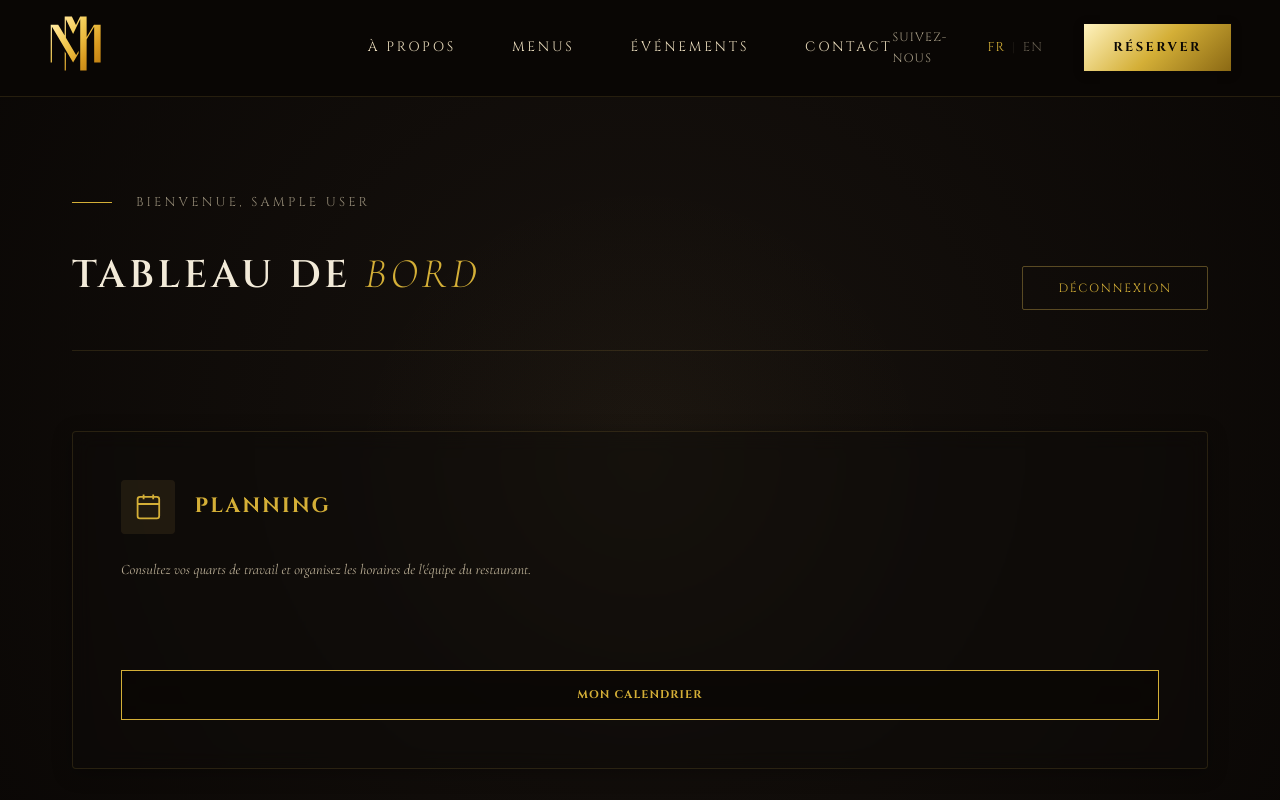
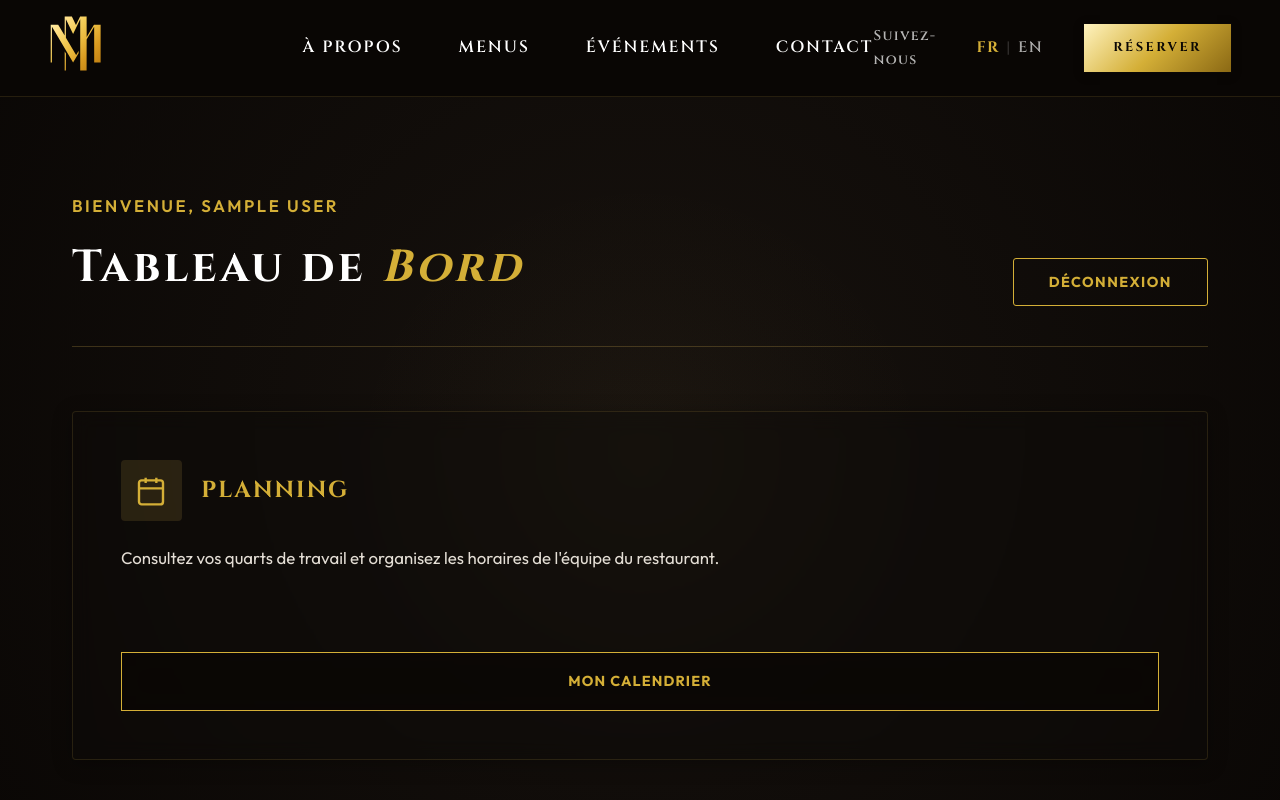
Before and after one commit to neyrissson/magpie-website, a Next.js app: page /portal in a window 1280 px wide. Shown: the top 800 px of the page. Built offline with nearby package versions, Linux system fonts and the light colour scheme; no server answers; the database is empty; sample sign-in values are in the browser's storage.

Commit message:
Comprehensive typography polish: enlarge fonts, boost contrast, and improve readability across portal, menu, recruit, and navigation

```diff
--- a/src/app/globals.css
+++ b/src/app/globals.css
@@ -12,6 +12,7 @@
     --cream: #E8DABB;
     --font-serif: 'Cormorant Garamond', serif;
     --font-deco: 'Cinzel', serif;
+    --font-sans: 'Outfit', -apple-system, BlinkMacSystemFont, 'Segoe UI', Roboto, sans-serif;
 }
 
 * {
@@ -26,8 +27,8 @@ body {
     font-family: var(--font-serif);
     overflow-x: hidden;
     line-height: 1.7;
-    font-size: 1.1rem;
-    /* Increased from default */
+    font-size: 1.18rem;
+    -webkit-font-smoothing: antialiased;
 }
 
 /* ── LANGUAGE LOGIC ── */
@@ -47,7 +48,7 @@ body.lang-en .fr {
     z-index: 1000;
     background: linear-gradient(to bottom, rgba(10, 7, 5, 0.98), transparent);
     border-bottom: 1px solid rgba(201, 168, 76, 0.15);
-    padding: 1rem 3rem;
+    padding: 1.2rem 3rem;
     transition: background 0.4s ease, padding 0.4s ease;
     will-change: background, padding;
 }
@@ -74,9 +75,10 @@ body.lang-en .fr {
 
 .nav-links a {
     font-family: var(--font-deco);
-    font-size: 0.85rem;
-    letter-spacing: 0.2em;
-    color: var(--cream);
+    font-size: 1.02rem;
+    font-weight: 600;
+    letter-spacing: 0.12em;
+    color: #ffffff;
     text-decoration: none;
     text-transform: uppercase;
     transition: color 0.3s;
@@ -95,9 +97,10 @@ body.lang-en .fr {
 
 .lang-switcher {
     font-family: var(--font-deco);
-    font-size: 0.8rem;
+    font-size: 0.95rem;
+    font-weight: 600;
     letter-spacing: 0.1em;
-    color: rgba(232, 218, 187, 0.4);
+    color: rgba(255, 255, 255, 0.65);
     cursor: pointer;
 }
 
@@ -107,22 +110,22 @@ body.lang-en .fr {
 
 .lang-opt.active {
     color: var(--gold);
+    font-weight: 700;
 }
 
 .lang-sep {
     margin: 0 0.4rem;
-    opacity: 0.3;
+    opacity: 0.4;
 }
 
 .nav-social {
     font-family: var(--font-deco);
-    font-size: 0.75rem;
+    font-size: 0.88rem;
+    font-weight: 600;
     letter-spacing: 0.1em;
-    color: var(--cream);
+    color: rgba(255, 255, 255, 0.7);
     text-decoration: none;
-    text-transform: uppercase;
     transition: color 0.3s;
-    opacity: 0.7;
 }
 
 .nav-social:hover {
@@ -276,13 +279,13 @@ body.lang-en .fr {
 
 .btn-primary {
     font-family: var(--font-deco);
-    font-size: 0.85rem;
+    font-size: 1.05rem;
     font-weight: 700;
-    letter-spacing: 0.25em;
+    letter-spacing: 0.14em;
     text-transform: uppercase;
     color: var(--black);
     background: var(--gold-gradient);
-    padding: 1.4rem 3.5rem;
+    padding: 1.3rem 3.2rem;
     text-decoration: none;
     border: 1px solid var(--black);
     transition: all 0.3s;
@@ -297,15 +300,15 @@ body.lang-en .fr {
 
 .btn-secondary {
     font-family: var(--font-deco);
-    font-size: 0.85rem;
+    font-size: 1.05rem;
     font-weight: 700;
-    letter-spacing: 0.25em;
+    letter-spacing: 0.14em;
     text-transform: uppercase;
     color: var(--gold);
     background: rgba(10, 7, 5, 0.7);
     backdrop-filter: blur(12px);
     -webkit-backdrop-filter: blur(12px);
-    padding: 1.4rem 3.5rem;
+    padding: 1.3rem 3.2rem;
     text-decoration: none;
     border: 1px solid var(--gold);
     transition: all 0.3s;
@@ -321,13 +324,14 @@ body.lang-en .fr {
     display: inline-block;
     margin-top: 2.5rem;
     font-family: var(--font-deco);
-    font-size: 0.75rem;
-    letter-spacing: 0.2em;
+    font-size: 0.95rem;
+    font-weight: 600;
+    letter-spacing: 0.12em;
     color: var(--gold-light);
     text-decoration: none;
     text-transform: uppercase;
     transition: all 0.3s;
-    opacity: 0.8;
+    opacity: 0.95;
 }
 
 .hero-instagram-link:hover {
@@ -349,8 +353,8 @@ body.lang-en .fr {
 
 .hero-scroll span {
     font-family: var(--font-deco);
-    font-size: 0.7rem;
-    letter-spacing: 0.4em;
+    font-size: 0.82rem;
+    letter-spacing: 0.25em;
     color: var(--gold-light);
     text-transform: uppercase;
     font-weight: 600;
@@ -369,8 +373,9 @@ section {
 
 .section-label {
     font-family: var(--font-deco);
-    font-size: 0.8rem;
-    letter-spacing: 0.5em;
+    font-size: 1rem;
+    font-weight: 700;
+    letter-spacing: 0.22em;
     color: var(--gold);
     text-transform: uppercase;
     margin-bottom: 1.5rem;
@@ -493,17 +498,18 @@ h2 em {
 
 .tab {
     flex: 1;
-    padding: 1.5rem;
+    padding: 1.6rem 1.2rem;
     text-align: center;
     font-family: var(--font-deco);
-    font-size: 0.95rem;
-    letter-spacing: 0.2em;
+    font-size: 1.15rem;
+    font-weight: 700;
+    letter-spacing: 0.12em;
     text-transform: uppercase;
     cursor: pointer;
-    color: rgba(232, 218, 187, 0.5);
-    background: transparent;
+    color: #ffffff;
+    background: rgba(255, 255, 255, 0.03);
     border: none;
-    border-right: 1px solid rgba(201, 168, 76, 0.2);
+    border-right: 1px solid rgba(201, 168, 76, 0.25);
     transition: all 0.3s;
 }
 
@@ -514,6 +520,8 @@ h2 em {
 .tab.active {
     background: var(--gold);
     color: var(--black);
+    font-weight: 800;
+    box-shadow: inset 0 0 15px rgba(0, 0, 0, 0.15);
 }
 
 .tab:hover:not(.active) {
--- a/src/app/layout.js
+++ b/src/app/layout.js
@@ -35,7 +35,7 @@ export default async function RootLayout({ children }) {
     <html lang="fr">
       <head>
         <link
-          href="https://fonts.googleapis.com/css2?family=Cormorant+Garamond:ital,wght@0,300;0,400;0,600;1,300;1,400&family=Cinzel:wght@400;600;700&family=Pinyon+Script&display=swap"
+          href="https://fonts.googleapis.com/css2?family=Cormorant+Garamond:ital,wght@0,400;0,600;0,700;1,400;1,600&family=Cinzel:wght@400;600;700;800&family=Outfit:wght@400;500;600;700&family=Pinyon+Script&display=swap"
           rel="stylesheet"
         />
         <link rel="icon" type="image/svg+xml" href={logoUrl} />
--- a/src/app/portal/page.js
+++ b/src/app/portal/page.js
@@ -69,42 +69,51 @@ export default function PortalPage() {
           display: 'flex',
           justifyContent: 'space-between',
           alignItems: 'flex-end',
-          marginBottom: '5rem',
-          borderBottom: '1px solid rgba(201, 168, 76, 0.15)',
+          marginBottom: '4rem',
+          borderBottom: '1px solid rgba(201, 168, 76, 0.25)',
           paddingBottom: '2.5rem'
         }}>
           <div>
-            <p className="section-label" style={{ letterSpacing: '0.25em', color: 'rgba(232, 218, 187, 0.6)' }}>
+            <p style={{
+              fontFamily: 'var(--font-sans), sans-serif',
+              fontSize: '1.05rem',
+              fontWeight: '600',
+              letterSpacing: '0.15em',
+              color: 'var(--gold)',
+              textTransform: 'uppercase',
+              marginBottom: '0.6rem'
+            }}>
               <span className="fr">Bienvenue, {session.user.name}</span>
               <span className="en">Welcome, {session.user.name}</span>
             </p>
-            <h2 style={{ marginBottom: 0, fontSize: '2.4rem', letterSpacing: '0.1em' }}>
-              <span className="fr">Tableau de <em>Bord</em></span>
-              <span className="en">Staff <em>Portal</em></span>
-            </h2>
+            <h1 style={{ marginBottom: 0, fontSize: '2.8rem', letterSpacing: '0.08em', color: '#ffffff', fontFamily: 'var(--font-deco)' }}>
+              <span className="fr">Tableau de <em style={{ color: 'var(--gold)' }}>Bord</em></span>
+              <span className="en">Staff <em style={{ color: 'var(--gold)' }}>Portal</em></span>
+            </h1>
           </div>
           <button
             onClick={() => signOut()}
             style={{
-              padding: '0.8rem 2.2rem',
-              fontSize: '0.75rem',
-              fontFamily: 'var(--font-deco)',
-              letterSpacing: '0.15em',
+              padding: '0.9rem 2.2rem',
+              fontSize: '0.9rem',
+              fontFamily: 'var(--font-sans), sans-serif',
+              fontWeight: 'bold',
+              letterSpacing: '0.1em',
               textTransform: 'uppercase',
               background: 'transparent',
               color: 'var(--gold)',
-              border: '1px solid rgba(201, 168, 76, 0.4)',
+              border: '1px solid var(--gold)',
               cursor: 'pointer',
-              borderRadius: '2px',
+              borderRadius: '3px',
               transition: 'all 0.3s ease'
             }}
             onMouseEnter={(e) => {
-              e.currentTarget.style.border = '1px solid var(--gold)';
-              e.currentTarget.style.background = 'rgba(201, 168, 76, 0.05)';
+              e.currentTarget.style.background = 'var(--gold)';
+              e.currentTarget.style.color = '#000000';
             }}
             onMouseLeave={(e) => {
-              e.currentTarget.style.border = '1px solid rgba(201, 168, 76, 0.4)';
               e.currentTarget.style.background = 'transparent';
+              e.currentTarget.style.color = 'var(--gold)';
             }}
           >
             <span className="fr">Déconnexion</span>
@@ -116,7 +125,7 @@ export default function PortalPage() {
         <div className="portal-grid" style={{
           display: 'grid',
           gridTemplateColumns: 'repeat(auto-fit, minmax(340px, 1fr))',
-          gap: '3rem',
+          gap: '2.5rem',
           marginBottom: '6rem'
         }}>
 
@@ -129,23 +138,23 @@ export default function PortalPage() {
               onClick={() => router.push('/portal/photos')}
             >
               <div style={{ display: 'flex', alignItems: 'center', gap: '1.2rem', marginBottom: '1.5rem' }}>
-                <div style={{ background: 'rgba(201, 168, 76, 0.1)', padding: '0.8rem', borderRadius: '4px', display: 'flex', alignItems: 'center', justifyContent: 'center' }}>
-                  <svg xmlns="http://www.w3.org/2000/svg" viewBox="0 0 24 24" fill="none" stroke="var(--gold)" strokeWidth="1.5" style={{ width: '1.8rem', height: '1.8rem' }}>
+                <div style={{ background: 'rgba(201, 168, 76, 0.15)', padding: '0.9rem', borderRadius: '4px', display: 'flex', alignItems: 'center', justifyContent: 'center' }}>
+                  <svg xmlns="http://www.w3.org/2000/svg" viewBox="0 0 24 24" fill="none" stroke="var(--gold)" strokeWidth="1.8" style={{ width: '2rem', height: '2rem' }}>
                     <rect x="3" y="3" width="18" height="18" rx="2" ry="2" />
                     <circle cx="8.5" cy="8.5" r="1.5" />
                     <polyline points="21 15 16 10 5 21" />
                   </svg>
                 </div>
-                <h3 style={{ margin: 0, fontSize: '1.3rem', fontFamily: 'var(--font-deco)', letterSpacing: '0.1em', textTransform: 'uppercase', color: 'var(--gold)' }}>
+                <h3 style={{ margin: 0, fontSize: '1.45rem', fontFamily: 'var(--font-deco)', fontWeight: 'bold', letterSpacing: '0.08em', textTransform: 'uppercase', color: 'var(--gold)' }}>
                   <span className="fr">Photothèque</span>
                   <span className="en">Media Library</span>
                 </h3>
               </div>
-              <p className="event-desc" style={{ marginBottom: '2.5rem', minHeight: '4.5rem', fontSize: '0.9rem', color: 'var(--cream)', opacity: 0.8, lineHeight: '1.6' }}>
+              <p style={{ fontFamily: 'var(--font-sans), sans-serif', marginBottom: '2.2rem', minHeight: '4.5rem', fontSize: '1.05rem', color: '#f0eae1', opacity: 0.95, lineHeight: '1.6' }}>
                 <span className="fr">Gérez vos photos, renommez-les et téléchargez de nouveaux fichiers. Remplacez n'importe quelle image du site.</span>
                 <span className="en">Manage your photos, rename them, and upload new ones. Replace any image on the website.</span>
               </p>
-              <Link href="/portal/photos" className="btn-primary" style={{ width: '100%', padding: '1.1rem', display: 'block', textAlign: 'center', fontWeight: 'bold', textTransform: 'uppercase', letterSpacing: '0.1em', fontSize: '0.75rem' }} onClick={(e) => e.stopPropagation()}>
+              <Link href="/portal/photos" className="btn-primary" style={{ width: '100%', padding: '1.1rem', display: 'block', textAlign: 'center', fontFamily: 'var(--font-sans), sans-serif', fontWeight: 'bold', textTransform: 'uppercase', letterSpacing: '0.08em', fontSize: '0.95rem' }} onClick={(e) => e.stopPropagation()}>
                 <span className="fr">Gérer les Photos</span>
                 <span className="en">Manage Photos</span>
               </Link>
@@ -161,23 +170,23 @@ export default function PortalPage() {
               onClick={() => router.push('/portal/cms')}
             >
               <div style={{ display: 'flex', alignItems: 'center', gap: '1.2rem', marginBottom: '1.5rem' }}>
-                <div style={{ background: 'rgba(201, 168, 76, 0.1)', padding: '0.8rem', borderRadius: '4px', display: 'flex', alignItems: 'center', justifyContent: 'center' }}>
-                  <svg xmlns="http://www.w3.org/2000/svg" viewBox="0 0 24 24" fill="none" stroke="var(--gold)" strokeWidth="1.5" style={{ width: '1.8rem', height: '1.8rem' }}>
+                <div style={{ background: 'rgba(201, 168, 76, 0.15)', padding: '0.9rem', borderRadius: '4px', display: 'flex', alignItems: 'center', justifyContent: 'center' }}>
+                  <svg xmlns="http://www.w3.org/2000/svg" viewBox="0 0 24 24" fill="none" stroke="var(--gold)" strokeWidth="1.8" style={{ width: '2rem', height: '2rem' }}>
                     <path d="M12 2L2 7l10 5 10-5-10-5z" />
                     <path d="M2 17l10 5 10-5" />
                     <path d="M2 12l10 5 10-5" />
                   </svg>
                 </div>
-                <h3 style={{ margin: 0, fontSize: '1.3rem', fontFamily: 'var(--font-deco)', letterSpacing: '0.1em', textTransform: 'uppercase', color: 'var(--gold)' }}>
+                <h3 style={{ margin: 0, fontSize: '1.45rem', fontFamily: 'var(--font-deco)', fontWeight: 'bold', letterSpacing: '0.08em', textTransform: 'uppercase', color: 'var(--gold)' }}>
                   <span className="fr">Menus & Pages</span>
                   <span className="en">Menus & Pages</span>
                 </h3>
               </div>
-              <p className="event-desc" style={{ marginBottom: '2.5rem', minHeight: '4.5rem', fontSize: '0.9rem', color: 'var(--cream)', opacity: 0.8, lineHeight: '1.6' }}>
+              <p style={{ fontFamily: 'var(--font-sans), sans-serif', marginBottom: '2.2rem', minHeight: '4.5rem', fontSize: '1.05rem', color: '#f0eae1', opacity: 0.95, lineHeight: '1.6' }}>
                 <span className="fr">Modifiez les catégories de menu, les plats, les boissons et planifiez ou filtrez les événements.</span>
                 <span className="en">Update your menu categories, dishes, drinks, and schedule or filter calendar events.</span>
               </p>
-              <Link href="/portal/cms" className="btn-secondary" style={{ width: '100%', padding: '1.1rem', display: 'block', textAlign: 'center', textTransform: 'uppercase', letterSpacing: '0.1em', fontSize: '0.75rem', border: '1px solid var(--gold)', color: 'var(--gold)' }} onClick={(e) => e.stopPropagation()}>
+              <Link href="/portal/cms" className="btn-secondary" style={{ width: '100%', padding: '1.1rem', display: 'block', textAlign: 'center', fontFamily: 'var(--font-sans), sans-serif', fontWeight: 'bold', textTransform: 'uppercase', letterSpacing: '0.08em', fontSize: '0.95rem', border: '1px solid var(--gold)', color: 'var(--gold)' }} onClick={(e) => e.stopPropagation()}>
                 <span className="fr">Éditer le Site</span>
                 <span className="en">Edit Website</span>
               </Link>
@@ -192,30 +201,30 @@ export default function PortalPage() {
             onClick={() => router.push('/portal/schedule')}
           >
             <div style={{ display: 'flex', alignItems: 'center', gap: '1.2rem', marginBottom: '1.5rem' }}>
-              <div style={{ background: 'rgba(201, 168, 76, 0.1)', padding: '0.8rem', borderRadius: '4px', display: 'flex', alignItems: 'center', justifyContent: 'center' }}>
-                <svg xmlns="http://www.w3.org/2000/svg" viewBox="0 0 24 24" fill="none" stroke="var(--gold)" strokeWidth="1.5" style={{ width: '1.8rem', height: '1.8rem' }}>
+              <div style={{ background: 'rgba(201, 168, 76, 0.15)', padding: '0.9rem', borderRadius: '4px', display: 'flex', alignItems: 'center', justifyContent: 'center' }}>
+                <svg xmlns="http://www.w3.org/2000/svg" viewBox="0 0 24 24" fill="none" stroke="var(--gold)" strokeWidth="1.8" style={{ width: '2rem', height: '2rem' }}>
                   <rect x="3" y="4" width="18" height="18" rx="2" ry="2" />
                   <line x1="16" y1="2" x2="16" y2="6" />
                   <line x1="8" y1="2" x2="8" y2="6" />
                   <line x1="3" y1="10" x2="21" y2="10" />
                 </svg>
               </div>
-              <h3 style={{ margin: 0, fontSize: '1.3rem', fontFamily: 'var(--font-deco)', letterSpacing: '0.1em', textTransform: 'uppercase', color: 'var(--gold)' }}>
+              <h3 style={{ margin: 0, fontSize: '1.45rem', fontFamily: 'var(--font-deco)', fontWeight: 'bold', letterSpacing: '0.08em', textTransform: 'uppercase', color: 'var(--gold)' }}>
                 <span className="fr">Planning</span>
                 <span className="en">Scheduling</span>
               </h3>
             </div>
-            <p className="event-desc" style={{ marginBottom: '2.5rem', minHeight: '4.5rem', fontSize: '0.9rem', color: 'var(--cream)', opacity: 0.8, lineHeight: '1.6' }}>
+            <p style={{ fontFamily: 'var(--font-sans), sans-serif', marginBottom: '2.2rem', minHeight: '4.5rem', fontSize: '1.05rem', color: '#f0eae1', opacity: 0.95, lineHeight: '1.6' }}>
               <span className="fr">Consultez vos quarts de travail et organisez les horaires de l'équipe du restaurant.</span>
               <span className="en">Your work shifts and comprehensive team schedule management.</span>
             </p>
             <div style={{ display: 'flex', flexDirection: 'column', gap: '1rem' }} onClick={(e) => e.stopPropagation()}>
-              <Link href="/portal/schedule" className="btn-secondary" style={{ width: '100%', padding: '0.9rem', display: 'block', textAlign: 'center', textTransform: 'uppercase', letterSpacing: '0.1em', fontSize: '0.7rem' }}>
+              <Link href="/portal/schedule" className="btn-secondary" style={{ width: '100%', padding: '1rem', display: 'block', textAlign: 'center', fontFamily: 'var(--font-sans), sans-serif', fontWeight: 'bold', textTransform: 'uppercase', letterSpacing: '0.08em', fontSize: '0.9rem' }}>
                 <span className="fr">Mon Calendrier</span>
                 <span className="en">My Calendar</span>
               </Link>
               {(isAdmin || isManager) && (
-                <Link href="/portal/schedule/manage" className="btn-primary" style={{ width: '100%', padding: '0.9rem', display: 'block', textAlign: 'center', fontWeight: 'bold', textTransform: 'uppercase', letterSpacing: '0.1em', fontSize: '0.7rem' }}>
+                <Link href="/portal/schedule/manage" className="btn-primary" style={{ width: '100%', padding: '1rem', display: 'block', textAlign: 'center', fontFamily: 'var(--font-sans), sans-serif', fontWeight: 'bold', textTransform: 'uppercase', letterSpacing: '0.08em', fontSize: '0.9rem' }}>
                   <span className="fr">Gérer les Shifts</span>
                   <span className="en">Manage All Shifts</span>
                 </Link>
@@ -232,24 +241,24 @@ export default function PortalPage() {
               onClick={() => router.push('/portal/accounts')}
             >
               <div style={{ display: 'flex', alignItems: 'center', gap: '1.2rem', marginBottom: '1.5rem' }}>
-                <div style={{ background: 'rgba(201, 168, 76, 0.1)', padding: '0.8rem', borderRadius: '4px', display: 'flex', alignItems: 'center', justifyContent: 'center' }}>
-                  <svg xmlns="http://www.w3.org/2000/svg" viewBox="0 0 24 24" fill="none" stroke="var(--gold)" strokeWidth="1.5" style={{ width: '1.8rem', height: '1.8rem' }}>
+                <div style={{ background: 'rgba(201, 168, 76, 0.15)', padding: '0.9rem', borderRadius: '4px', display: 'flex', alignItems: 'center', justifyContent: 'center' }}>
+                  <svg xmlns="http://www.w3.org/2000/svg" viewBox="0 0 24 24" fill="none" stroke="var(--gold)" strokeWidth="1.8" style={{ width: '2rem', height: '2rem' }}>
                     <path d="M17 21v-2a4 4 0 0 0-4-4H5a4 4 0 0 0-4 4v2" />
                     <circle cx="9" cy="7" r="4" />
                     <path d="M23 21v-2a4 4 0 0 0-3-3.87" />
                     <path d="M16 3.13a4 4 0 0 1 0 7.75" />
                   </svg>
                 </div>
-                <h3 style={{ margin: 0, fontSize: '1.3rem', fontFamily: 'var(--font-deco)', letterSpacing: '0.1em', textTransform: 'uppercase', color: 'var(--gold)' }}>
+                <h3 style={{ margin: 0, fontSize: '1.45rem', fontFamily: 'var(--font-deco)', fontWeight: 'bold', letterSpacing: '0.08em', textTransform: 'uppercase', color: 'var(--gold)' }}>
                   <span className="fr">Équipe</span>
                   <span className="en">Staff</span>
                 </h3>
               </div>
-              <p className="event-desc" style={{ marginBottom: '2.5rem', minHeight: '4.5rem', fontSize: '0.9rem', color: 'var(--cream)', opacity: 0.8, lineHeight: '1.6' }}>
+              <p style={{ fontFamily: 'var(--font-sans), sans-serif', marginBottom: '2.2rem', minHeight: '4.5rem', fontSize: '1.05rem', color: '#f0eae1', opacity: 0.95, lineHeight: '1.6' }}>
                 <span className="fr">Gérez les comptes utilisateurs, affectez les rôles et approuvez les nouvelles inscriptions.</span>
                 <span className="en">Manage user accounts, roles, and review registrations.</span>
               </p>
-              <Link href="/portal/accounts" className="btn-secondary" style={{ width: '100%', padding: '1.1rem', display: 'block', textAlign: 'center', textTransform: 'uppercase', letterSpacing: '0.1em', fontSize: '0.75rem', border: '1px solid var(--gold)', color: 'var(--gold)' }} onClick={(e) => e.stopPropagation()}>
+              <Link href="/portal/accounts" className="btn-secondary" style={{ width: '100%', padding: '1.1rem', display: 'block', textAlign: 'center', fontFamily: 'var(--font-sans), sans-serif', fontWeight: 'bold', textTransform: 'uppercase', letterSpacing: '0.08em', fontSize: '0.95rem', border: '1px solid var(--gold)', color: 'var(--gold)' }} onClick={(e) => e.stopPropagation()}>
                 <span className="fr">Gérer les Comptes</span>
                 <span className="en">Manage Accounts</span>
               </Link>
@@ -265,8 +274,8 @@ export default function PortalPage() {
               onClick={() => router.push('/portal/applications')}
             >
               <div style={{ display: 'flex', alignItems: 'center', gap: '1.2rem', marginBottom: '1.5rem' }}>
-                <div style={{ background: 'rgba(201, 168, 76, 0.1)', padding: '0.8rem', borderRadius: '4px', display: 'flex', alignItems: 'center', justifyContent: 'center' }}>
-                  <svg xmlns="http://www.w3.org/2000/svg" viewBox="0 0 24 24" fill="none" stroke="var(--gold)" strokeWidth="1.5" style={{ width: '1.8rem', height: '1.8rem' }}>
+                <div style={{ background: 'rgba(201, 168, 76, 0.15)', padding: '0.9rem', borderRadius: '4px', display: 'flex', alignItems: 'center', justifyContent: 'center' }}>
+                  <svg xmlns="http://www.w3.org/2000/svg" viewBox="0 0 24 24" fill="none" stroke="var(--gold)" strokeWidth="1.8" style={{ width: '2rem', height: '2rem' }}>
                     <path d="M14 2H6a2 2 0 0 0-2 2v16a2 2 0 0 0 2 2h12a2 2 0 0 0 2-2V8z" />
                     <polyline points="14 2 14 8 20 8" />
                     <line x1="16" y1="13" x2="8" y2="13" />
@@ -274,16 +283,16 @@ export default function PortalPage() {
                     <polyline points="10 9 9 9 8 9" />
                   </svg>
                 </div>
-                <h3 style={{ margin: 0, fontSize: '1.3rem', fontFamily: 'var(--font-deco)', letterSpacing: '0.1em', textTransform: 'uppercase', color: 'var(--gold)' }}>
+                <h3 style={{ margin: 0, fontSize: '1.45rem', fontFamily: 'var(--font-deco)', fontWeight: 'bold', letterSpacing: '0.08em', textTransform: 'uppercase', color: 'var(--gold)' }}>
                   <span className="fr">Candidatures</span>
                   <span className="en">Applications</span>
                 </h3>
               </div>
-              <p className="event-desc" style={{ marginBottom: '2.5rem', minHeight: '4.5rem', fontSize: '0.9rem', color: 'var(--cream)', opacity: 0.8, lineHeight: '1.6' }}>
+              <p style={{ fontFamily: 'var(--font-sans), sans-serif', marginBottom: '2.2rem', minHeight: '4.5rem', fontSize: '1.05rem', color: '#f0eae1', opacity: 0.95, lineHeight: '1.6' }}>
                 <span className="fr">Consultez les candidatures reçues, visualisez et téléchargez les CVs envoyés par les candidats.</span>
                 <span className="en">Review received job applications, view candidate profiles, and download their CVs.</span>
               </p>
-              <Link href="/portal/applications" className="btn-secondary" style={{ width: '100%', padding: '1.1rem', display: 'block', textAlign: 'center', textTransform: 'uppercase', letterSpacing: '0.1em', fontSize: '0.75rem', border: '1px solid var(--gold)', color: 'var(--gold)' }} onClick={(e) => e.stopPropagation()}>
+              <Link href="/portal/applications" className="btn-secondary" style={{ width: '100%', padding: '1.1rem', display: 'block', textAlign: 'center', fontFamily: 'var(--font-sans), sans-serif', fontWeight: 'bold', textTransform: 'uppercase', letterSpacing: '0.08em', fontSize: '0.95rem', border: '1px solid var(--gold)', color: 'var(--gold)' }} onClick={(e) => e.stopPropagation()}>
                 <span className="fr">Voir les CVs</span>
                 <span className="en">View CVs</span>
               </Link>
```
Also changed, not shown: src/app/menu/page.js (+21 -17 lines), src/components/RecruitSection.js (+27 -18 lines).
